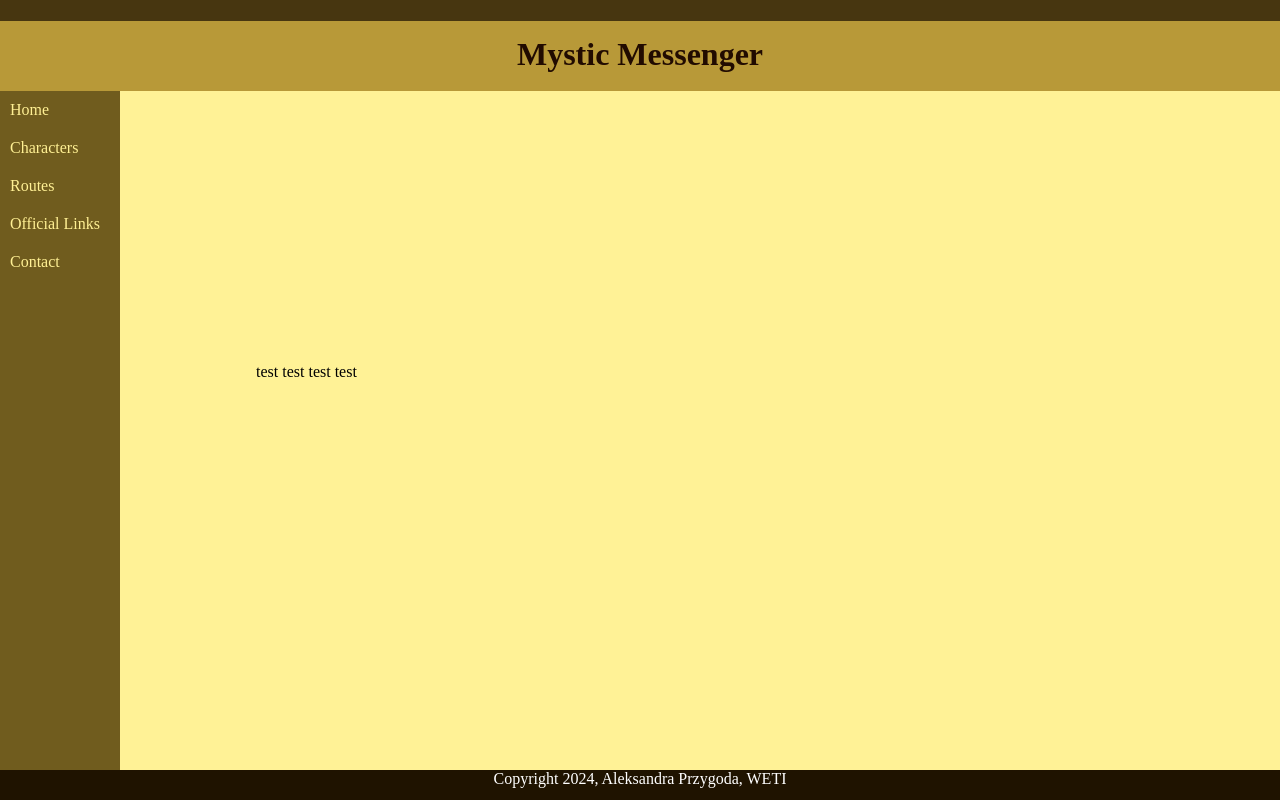
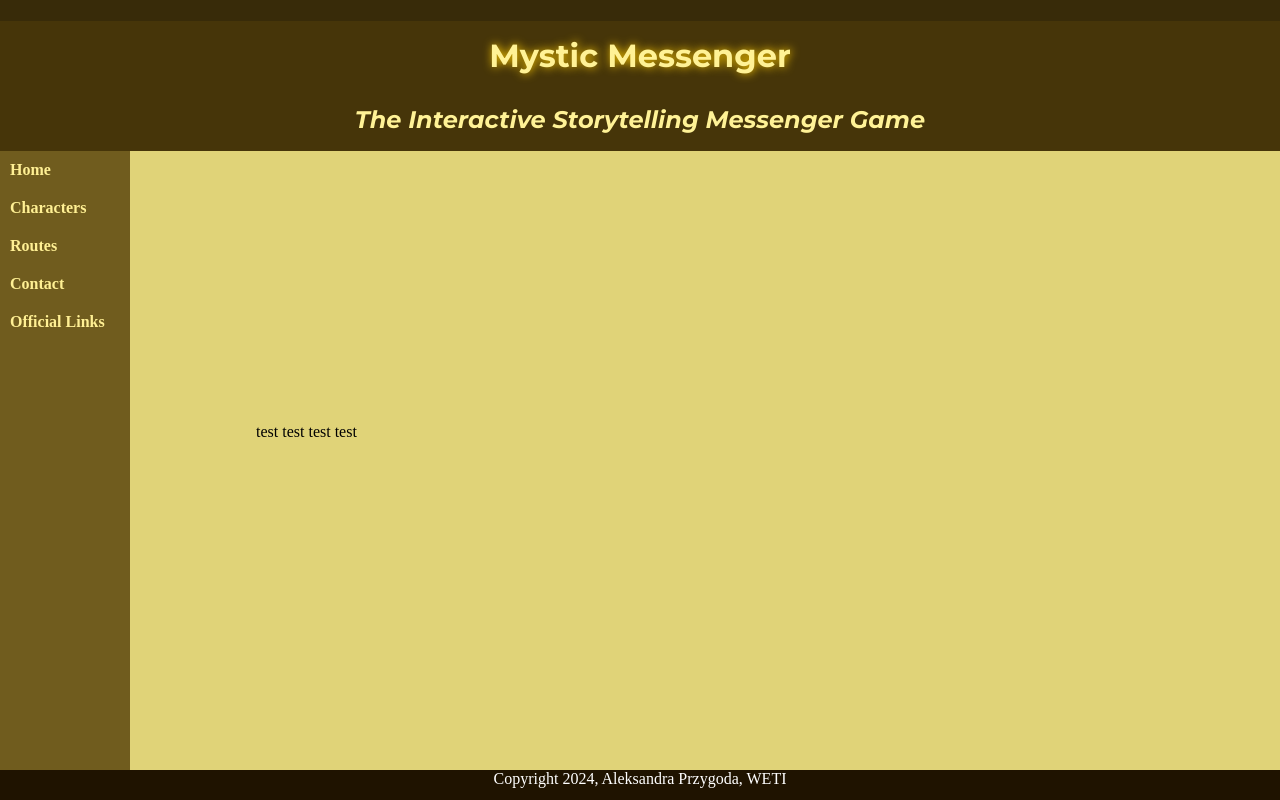
Before and after one commit to 7axp07/Hypertext-Hypermedia-Project-1, a plain HTML site: page index.html in a window 1280 px wide. Shown: the top 800 px of the page. Drawn offline with Linux system fonts and the light colour scheme.

Commit message:
menu config, submenu added

```diff
--- a/index.html
+++ b/index.html
@@ -1,26 +1,38 @@
 <!doctype html>
 <html>
-	<head>
-		<meta charset="UTF-8">
-		<title>MysMes</title>
-		<meta name="viewport" content="width=device-width, initial-scale=1.0" >
-		<link rel="stylesheet" href ="style.css" />
-	</head>
+<head>
+	<meta charset="UTF-8">
+	<title>MysMes</title>
+	<meta name="viewport" content="width=device-width, initial-scale=1.0">
+	<link rel="stylesheet" href="style.css" />
+
+</head>
 	<body>
 		<div id="header">
 		<header>
 			<h1>Mystic Messenger</h1>
+			<h2><em>The Interactive Storytelling Messenger Game</em></h2>
 		</header>
 	</div>
 
 	<div id="navigation">
-		<nav class="navigationBar">
+		<nav class="navbar">
 			<ul>
-				<li><a class="currentNav" href="index.html"></a>Home</li> <!--home-->
-				<li><a class="notCurrentNav" href="characters.html"></a>Characters</li> <!-- characters-->
-				<li><a class="notCurrentNav" href="routes.html"></a>Routes</li> <!-- routes -->
-				<li><a class="notCurrentNav" href="links.html"></a>Official Links</li> <!-- official links-->
-				<li><a class="notCurrentNav" href="contact.html"></a>Contact</li> <!--form -->
+				<li><a class="currentNav" href="index.html"></a><b>Home</b></li> <!--home-->
+				<li><a class="notCurrentNav" href="characters.html"></a><b>Characters</b></li>
+				<li><a class="notCurrentNav" href="routes.html"></a><b>Routes</b></li> <!-- routes -->
+				<li><a class="notCurrentNav" href="contact.html"></a><b>Contact</b></li> <!--form -->
+				<li class="submenu">
+					<!-- links-->
+					<div class="notCurrentNav">
+						<b>Official Links</b>
+					</div>
+					<div class="submenuItem">
+						<a class="notCurrentNav" href="http://msg.cheritz.com/" target="_blank">Official Website</a>
+						<a class="notCurrentNav" href="https://helpdesk.qroad.net/?n=mysmeEN" target="_blank">Customer Support</a>
+						<a class="notCurrentNav" href="http://en-shop.cheritz.com/" target="_blank">Shop</a>
+					</div>
+				</li>
 			</ul>
 		</nav>
 	</div>
--- a/style.css
+++ b/style.css
@@ -1,7 +1,7 @@
-/* @import url("https://fonts.googleapis.com/css?family=Source+Sans+Pro:400,400italic,700,900");*/
+@import url('https://fonts.googleapis.com/css2?family=Montserrat:ital,wght@0,100..900;1,100..900&display=swap');
 
 html, body {
-	background-color: #473610;
+	background-color: #382B09;
 	color: #000;
 	margin: 0;
 	padding: 0;
@@ -10,16 +10,17 @@
 }
 
 header {
-	height: 70px;
-	background: #B89938;
+	font-family: 'Montserrat', sans-serif;
+	height: 130px;
+	background: #463509;
 	margin: 0;
 }
 
-.navigationBar ul {
+.navbar ul {
 	font-family: 'Sans Serif Collection';
-	width: 120px;
-	height: 100%;
-	overflow: auto;
+	width: 130px;
+	height: 1080px;
+	overflow: hidden;
 	position: absolute;
 	background-color: #705C1E;
 	color: #FFF094;
@@ -27,6 +28,31 @@
 	padding: 0;
 	list-style-type: none;
 	float: none;
+}
+
+.submenu{
+
+
+}
+
+.submenu:hover .submenuItem {
+	display:block;
+}
+
+.submenuItem {
+	width: 100%;
+	position: absolute;
+	display: none;
+	padding: 5px;
+	float: left;
+}
+
+.submenuItem a {
+	font-size: 12px;
+	padding: 0;
+	font-family: 'Sans Serif Collection';
+	text-decoration: none;
+	color: #FFF094;
 }
 
 li {
@@ -47,9 +73,18 @@
 	}
 
 h1 {
-	color: #210B00;
+	color: #FFF296;
 	text-align: center;
-	padding: 15px;
+	padding: 10px;
+	padding-top:15px;
+	text-shadow: #FC0 1px 0 10px;
+	margin-bottom: 20px;
+}
+
+h2 {
+	color: #FFF296;
+	text-align: center;
+	padding: 0;
 }
 
 a {
@@ -68,7 +103,7 @@
 #content {
 	width: 100%;
 	height: 100%;
-	background: #FFF296;
+	background: #E0D378;
 	padding: 10%;
 	overflow: hidden;
 }
@@ -90,6 +125,7 @@
 	left: 0;
 	bottom: 0;
 	width: 100%;
+	overflow: hidden;
 }
 
 @media only screen and (max-width: 900px) {
@@ -97,7 +133,7 @@
 	html, body {
 		height: 100%;
 	}
-	.navigationBar ul {
+	.navbar ul {
 		font-family: 'Sans Serif Collection';
 		width: 100%;
 		height: 70px;
@@ -108,6 +144,7 @@
 		padding: 0;
 		list-style-type: none;
 		float: none;
+		overflow: auto;
 	}
 
 	li {
@@ -121,6 +158,4 @@
 		background: #FFF296;
 		overflow: hidden;
 	}
-
-/*	#content {width: 98%;position:relative; top: 30px;margin-top:5%;}*/
 }
```
